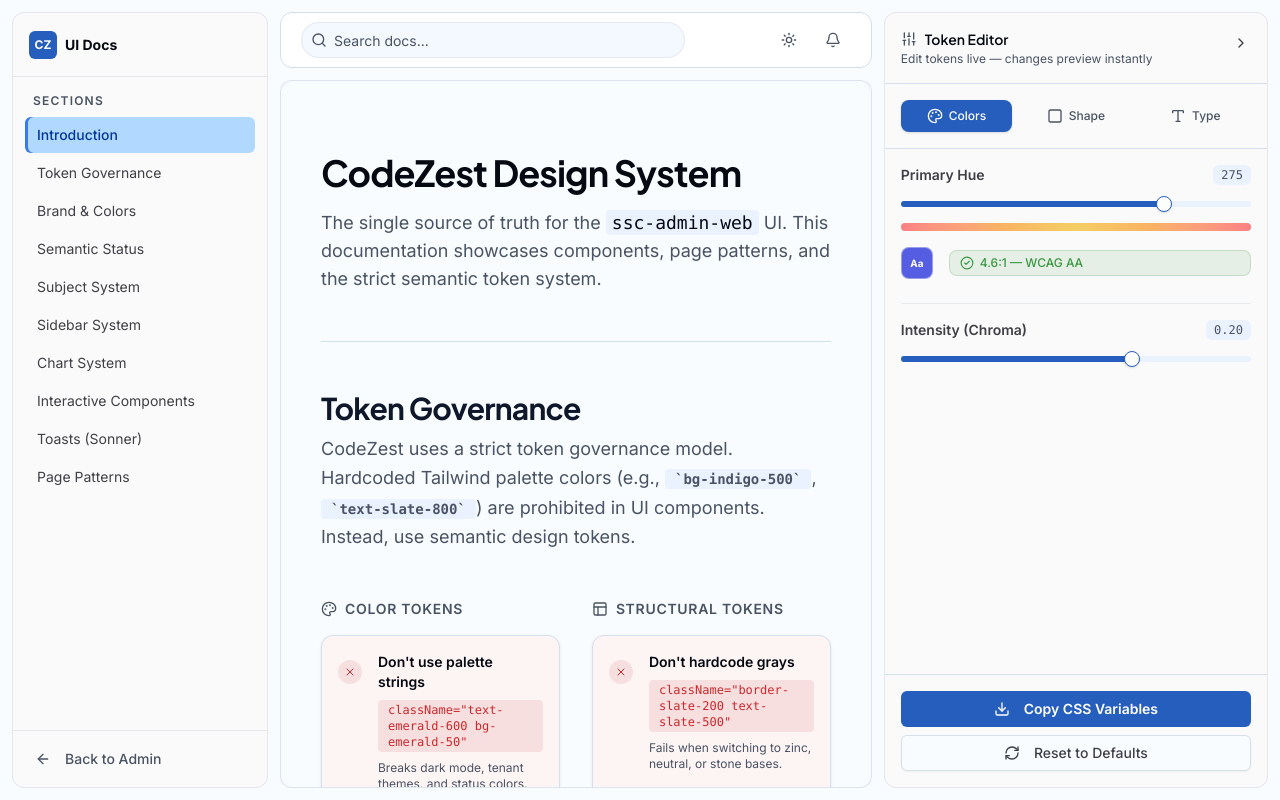
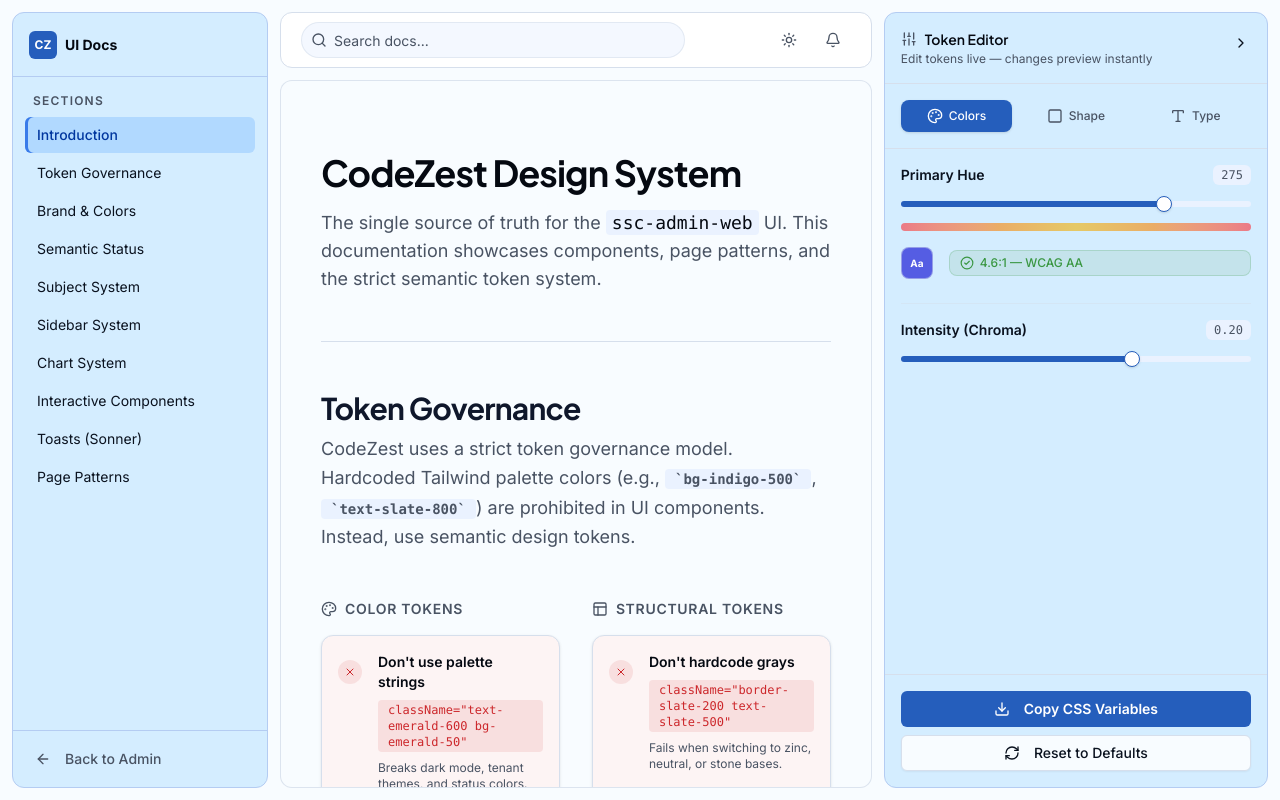
Before and after one commit to codezest-academy/ssc-admin-web, a React (Vite) app: page /design-system in a window 1280 px wide. Built offline with nearby package versions, Linux system fonts and the light colour scheme; no server answers.

Commit message:
fix(sidebar): remove Shadcn default --sidebar overrides that were winning cascade over custom Azure Frost tokens

```diff
--- a/src/index.css
+++ b/src/index.css
@@ -401,36 +401,3 @@
     background-position: 0 0;
   }
 }
-
-:root {
-  --sidebar: hsl(0 0% 98%);
-  --sidebar-foreground: hsl(240 5.3% 26.1%);
-  --sidebar-primary: hsl(240 5.9% 10%);
-  --sidebar-primary-foreground: hsl(0 0% 98%);
-  --sidebar-accent: hsl(240 4.8% 95.9%);
-  --sidebar-accent-foreground: hsl(240 5.9% 10%);
-  --sidebar-border: hsl(220 13% 91%);
-  --sidebar-ring: hsl(217.2 91.2% 59.8%);
-}
-
-.dark {
-  --sidebar: hsl(240 5.9% 10%);
-  --sidebar-foreground: hsl(240 4.8% 95.9%);
-  --sidebar-primary: hsl(224.3 76.3% 48%);
-  --sidebar-primary-foreground: hsl(0 0% 100%);
-  --sidebar-accent: hsl(240 3.7% 15.9%);
-  --sidebar-accent-foreground: hsl(240 4.8% 95.9%);
-  --sidebar-border: hsl(240 3.7% 15.9%);
-  --sidebar-ring: hsl(217.2 91.2% 59.8%);
-}
-
-@theme inline {
-  --color-sidebar: var(--sidebar);
-  --color-sidebar-foreground: var(--sidebar-foreground);
-  --color-sidebar-primary: var(--sidebar-primary);
-  --color-sidebar-primary-foreground: var(--sidebar-primary-foreground);
-  --color-sidebar-accent: var(--sidebar-accent);
-  --color-sidebar-accent-foreground: var(--sidebar-accent-foreground);
-  --color-sidebar-border: var(--sidebar-border);
-  --color-sidebar-ring: var(--sidebar-ring);
-}
```
